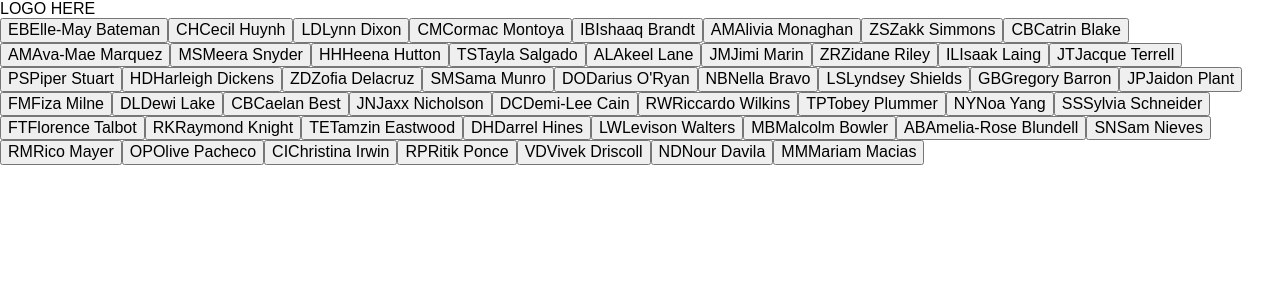
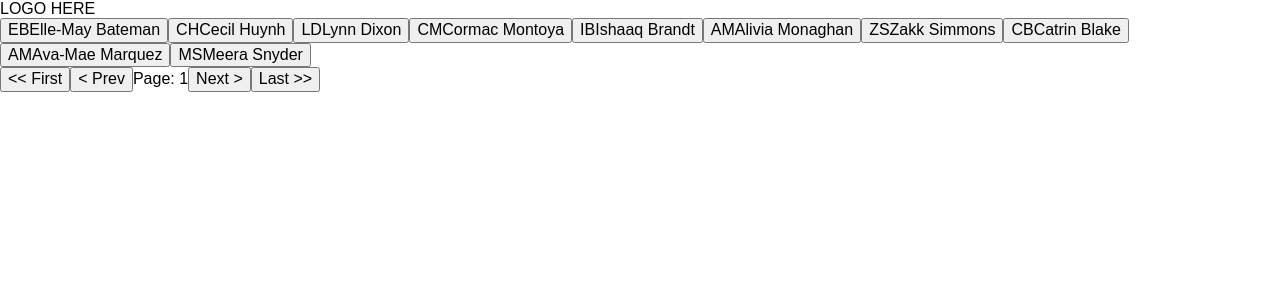
Before and after one commit to ronlanla/thomas-candidate-viewer, a React app: page / in a window 1280 px wide. Shown: the top 300 px of the page. Built offline with nearby package versions, Linux system fonts and the light colour scheme.

Commit message:
Add working pagination

```diff
--- a/src/components/candidate-view/index.tsx
+++ b/src/components/candidate-view/index.tsx
@@ -1,17 +1,32 @@
 import React, { Component } from 'react';
 
 import CandidateList from './list';
+import Pagination from '../global/pagination';
 
 // Easier to just import the json here since typescript supports it
 import list from '../../resources/candidate-data.json';
 
 import './candidate-view.css';
 
-class CandidateView extends Component {
+interface CandidateViewState {
+  pageNumber: number;
+}
+
+class CandidateView extends Component<{}, CandidateViewState> {
+  state = {
+    pageNumber: 0,
+  }
+
   render () {
+    const itemsPerPage = 10;
+    const updatePageNumber = (number: number) => {
+      this.setState({ pageNumber: number });
+    }
+
     return (
       <div className={'CandidateView'}>
-        <CandidateList list={list}/>
+        <CandidateList list={list.slice(this.state.pageNumber * itemsPerPage, (this.state.pageNumber + 1) * itemsPerPage)}/>
+        <Pagination listCount={list.length} itemsPerPage={itemsPerPage} updatePageNumber={updatePageNumber} pageNumber={this.state.pageNumber}/>
       </div>
     );
   }
--- /dev/null
+++ b/src/components/global/pagination/index.tsx
@@ -0,0 +1,59 @@
+import classnames from 'classnames';
+import React, { Component } from 'react';
+
+import './pagination.css';
+
+interface PaginationProps {
+  pageNumber: number;
+  listCount: number;
+  itemsPerPage: number;
+  updatePageNumber: (number: number) => void;
+}
+
+class Pagination extends Component<PaginationProps> {
+
+  render () {
+    let { listCount, itemsPerPage, updatePageNumber, pageNumber } = this.props;
+
+    const validifyPageNumber = (number: number) => {
+      const maxPageNumber = Math.floor(listCount / itemsPerPage) - 1;
+
+      // Check if page number is less than 0 as array indexes cannot be negative
+      if (number < 0) {
+        return updatePageNumber(0);
+      // Check if page number exceeds maximum possible page number
+      } else if (number > maxPageNumber) {
+        return updatePageNumber(maxPageNumber);
+      }
+
+      return updatePageNumber(number);
+    };
+
+    function setPageNumber(action: 'NEXT' | 'PREV' | 'FIRST' | 'LAST' | number) {
+      switch(action) {
+        case 'NEXT':
+          return validifyPageNumber(++pageNumber);
+        case 'PREV':
+          return validifyPageNumber(--pageNumber);
+        case 'FIRST':
+          return validifyPageNumber(0);
+        case 'LAST':
+          return validifyPageNumber(Math.floor(listCount / itemsPerPage));
+        case action:
+          return validifyPageNumber(action as number);
+      }
+    }
+
+    return (
+      <div className={'Pagination'}>
+        <button onClick={() => setPageNumber('FIRST')}>{'<< First'}</button>
+        <button onClick={() => setPageNumber('PREV')}>{'< Prev'}</button>
+        Page: {pageNumber + 1}
+        <button onClick={() => setPageNumber('NEXT')}>{'Next >'}</button>
+        <button onClick={() => setPageNumber('LAST')}>{'Last >>'}</button>
+      </div>
+    );
+  }
+}
+
+export default Pagination;
```
Also changed, not shown: src/components/global/pagination/pagination.css (added).
